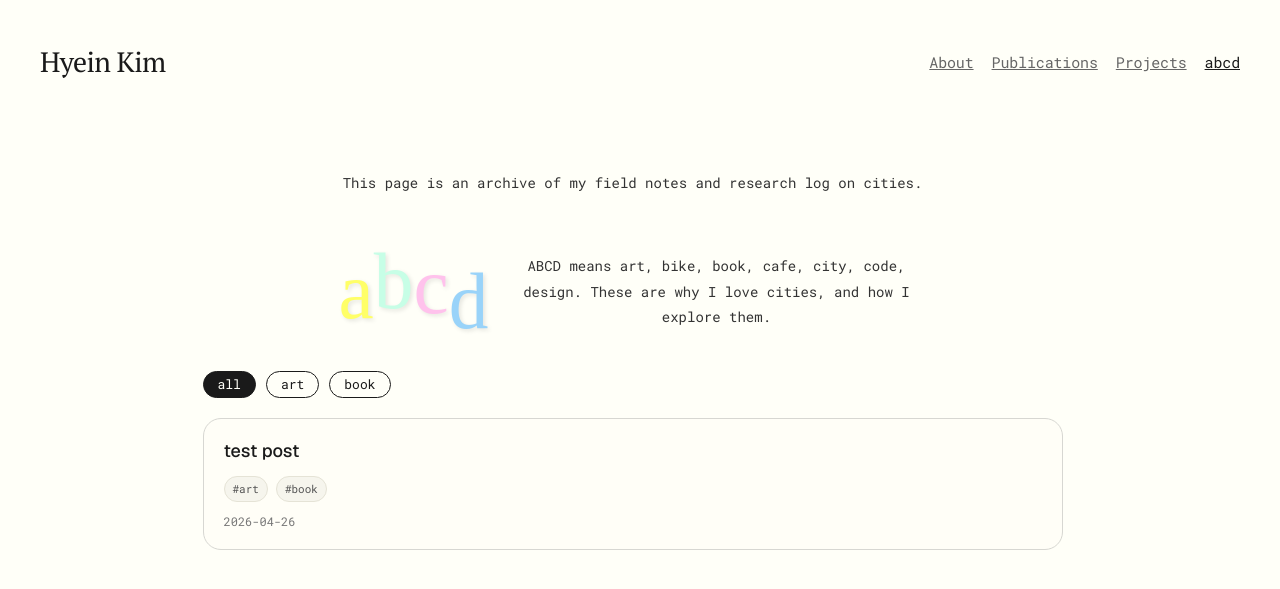
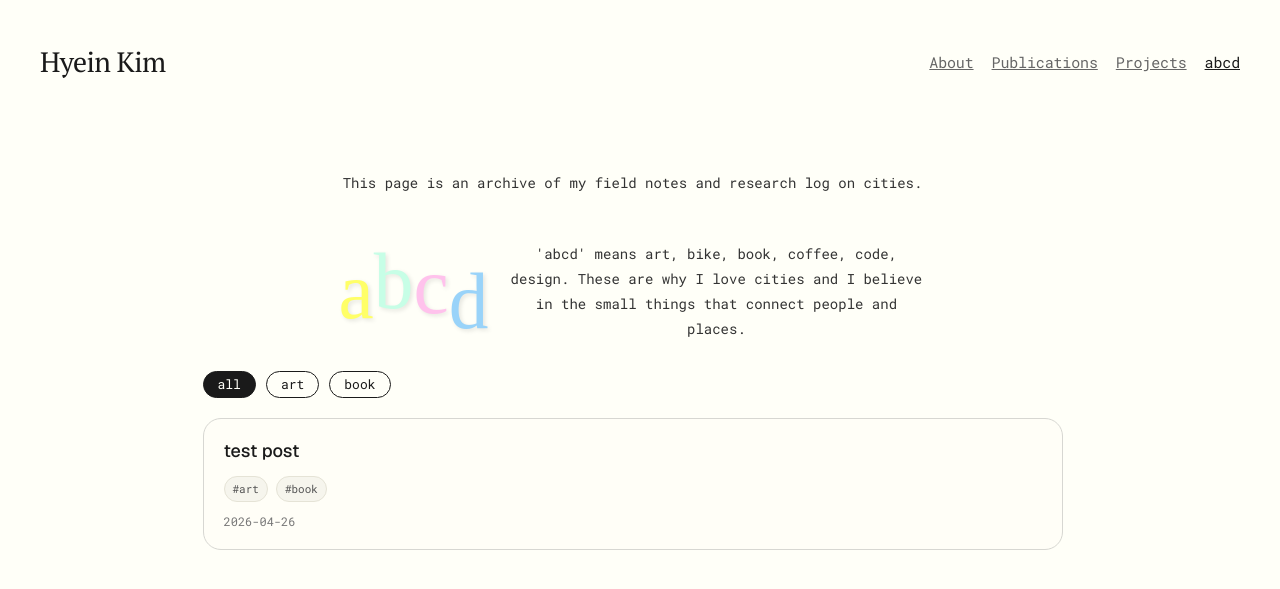
Before and after one commit to hyein2kim/hyein2kim.github.io, a Jekyll site: the page built from abcd.html, in a window 1280 px wide. Shown: the top 589 px of the page. Built offline with Jekyll 4.4.1, drawn with Linux system fonts in a browser that asks for light colours; some web fonts are replaced.

Commit message:
update abcd page hero note

```diff
--- a/abcd.html
+++ b/abcd.html
@@ -52,7 +52,7 @@ permalink: /abcd.html
                     </div>
                 </div>
                 <p class="abcd-hero-note">
-                    ABCD means art, bike, book, cafe, city, code, design. These are why I love cities, and how I explore them.
+                    'abcd' means art, bike, book, coffee, code, design. These are why I love cities and I believe in the small things that connect people and places.
                 </p>
             </div>
         </section>
```
